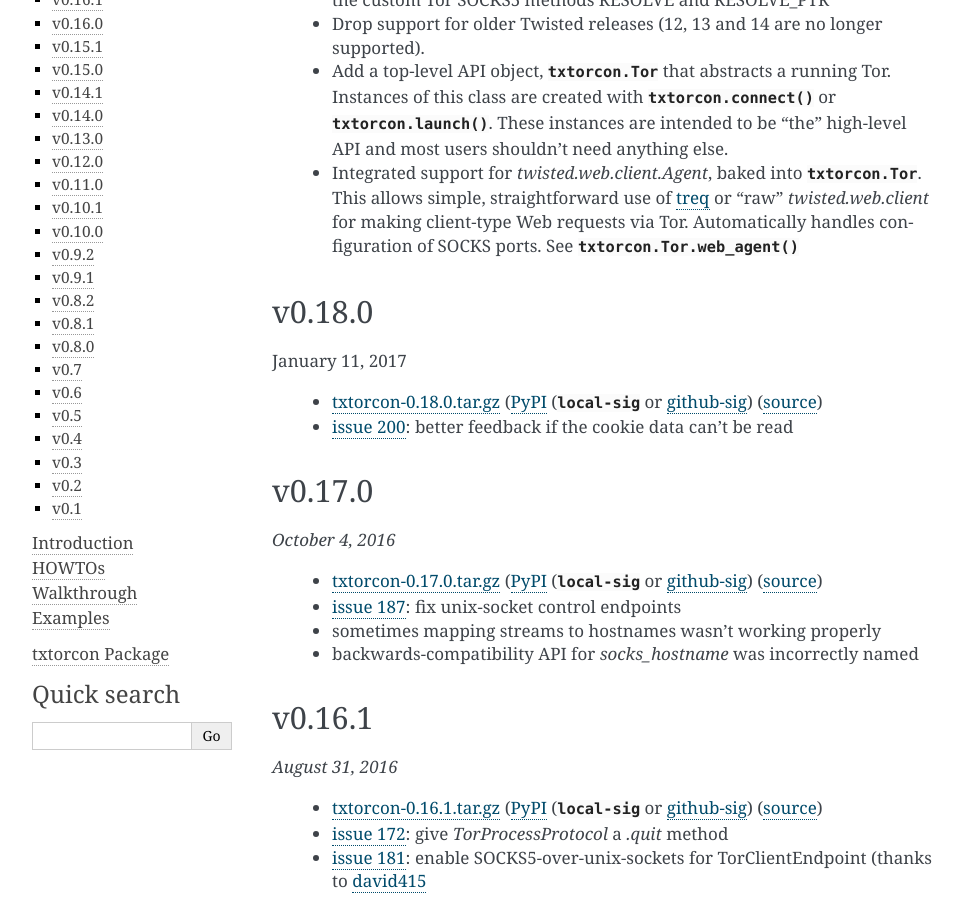
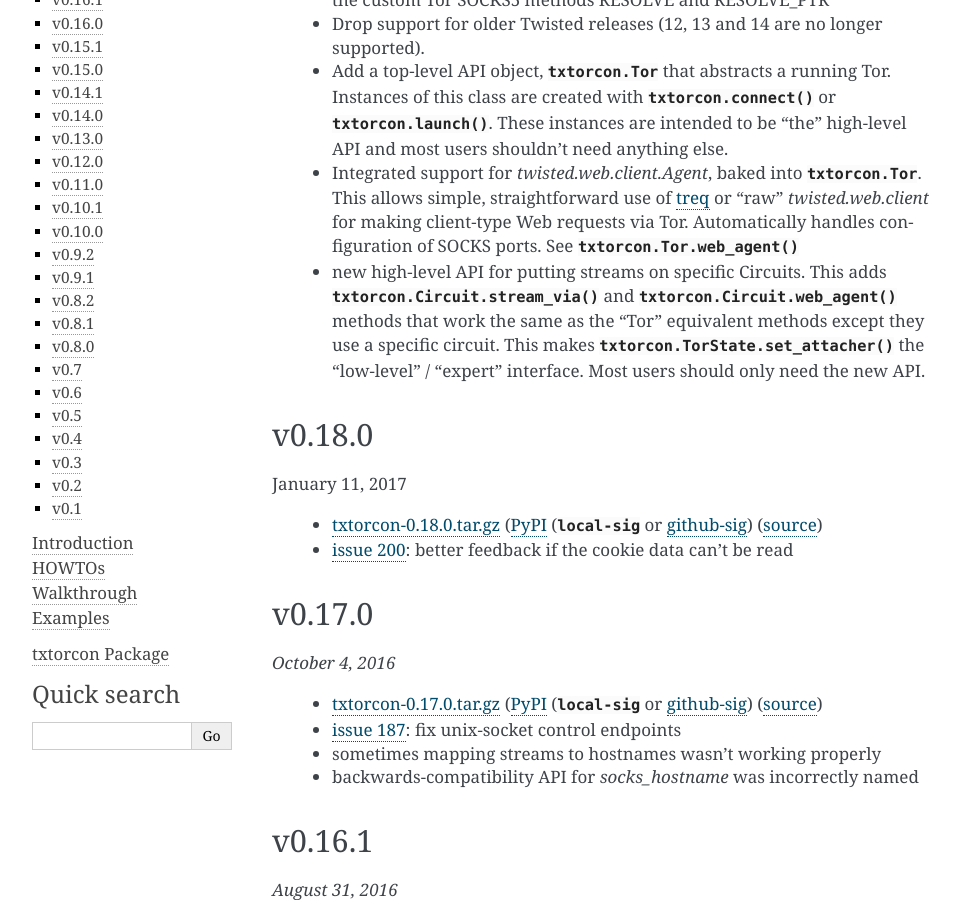
Before and after one commit to meejah/txtorcon, a Sphinx documentation site: the page built from docs/releases.rst, in a window 1280 px wide and 900 px high, scrolled down 548 px. Shown: the whole window, without its empty margins (148-1111 px from the left). Built offline with Sphinx 7.4.7, drawn with Linux system fonts in a browser that asks for light colours; the version number could not be read and is left out.

Commit message:
mention new feature in releases

```diff
--- a/docs/releases.rst
+++ b/docs/releases.rst
@@ -37,6 +37,13 @@
    `twisted.web.client` for making client-type Web requests via
    Tor. Automatically handles configuration of SOCKS ports. See
    :meth:`txtorcon.Tor.web_agent`
+ * new high-level API for putting streams on specific Circuits. This
+   adds :meth:`txtorcon.Circuit.stream_via` and
+   :meth:`txtorcon.Circuit.web_agent` methods that work the same as
+   the "Tor" equivalent methods except they use a specific
+   circuit. This makes :meth:`txtorcon.TorState.set_attacher` the
+   "low-level" / "expert" interface. Most users should only need the
+   new API.
 
 
 v0.18.0
```
